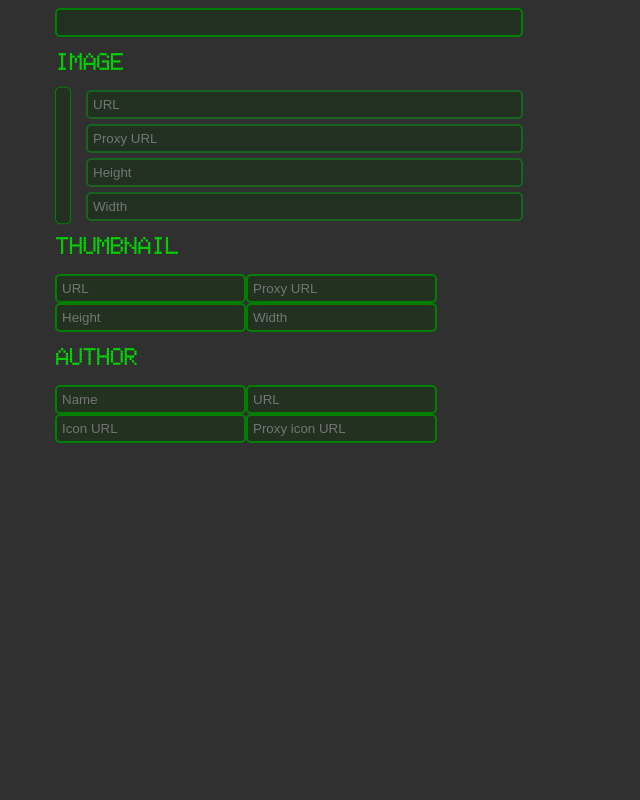
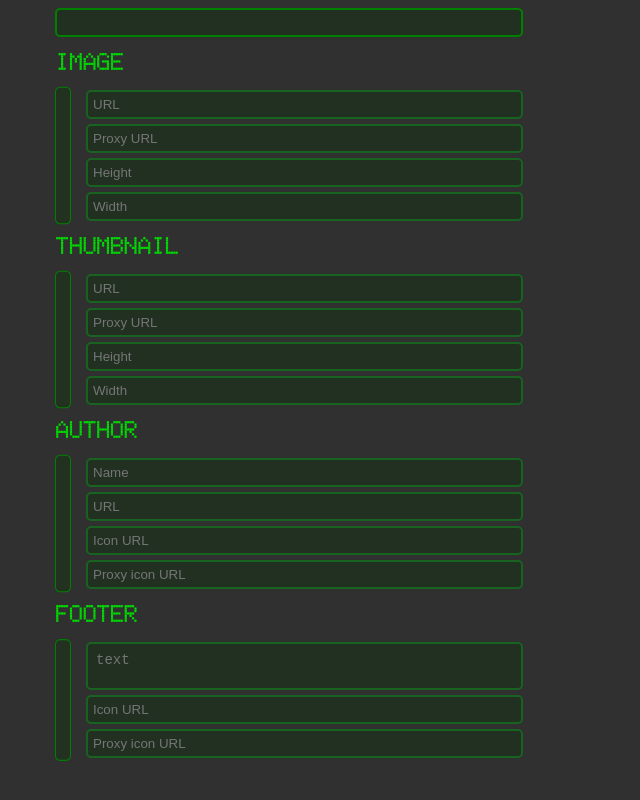
Before and after one commit to rr1me/sn-project, a React (Create React App) app in the folder webpage/: page /embed in a window 1280 px wide. Shown: the part 926-1726 px from the top of the page, without its empty margins (0-640 px from the left). Before the commit the page ends 1424 px from the top, so only its background shows below. Built offline with nearby package versions, Linux system fonts and the light colour scheme.

Commit message:
author fields

```diff
--- a/webpage/src/Components/EmbedConstructor/EmbedConstructor.js
+++ b/webpage/src/Components/EmbedConstructor/EmbedConstructor.js
@@ -4,22 +4,18 @@
 import {useDispatch, useSelector} from "react-redux";
 import {embedActions} from "../redux/embedSlice";
 
-const {addField, removeField, setAnyField, setFieldBlock, setImageBlock, fourInputsReducer} = embedActions;
+const {addField, removeField, setAnyField, setFieldBlock, fourInputsReducer, setFooter} = embedActions;
 
 const EmbedConstructor = () => {
+    const dispatch = useDispatch();
+
+    const {title, description, url, color, fields, timestamp, image, thumbnail, author, footer} = useSelector(state => state.embedSlice);
+
     const handleAnyField = type => e => dispatch(setAnyField({type:type, value:e.target.value}));
-
-    const dispatch = useDispatch();
-    const {title, description, url, color, fields, timestamp, image, thumbnail, author} = useSelector(state => state.embedSlice);
 
     const addHandle = () => dispatch(addField());
 
-    // const handleImageBlock = type => e => {
-    //     dispatch(setImageBlock({
-    //         type: type,
-    //         value: e.target.value
-    //     }))
-    // }
+    const footerHandler = type => e => dispatch(setFooter({type:type, value:e.target.value}))
 
     return (
         <div className='embedConstructor'>
@@ -33,7 +29,7 @@
                 Color
                 <input className='colorPicker' type='color' value={color} onChange={handleAnyField('color')}/>
                 Fields
-                <div className='fields'>
+                <div className='fields block'>
                     <div className='tab'/>
                     <div className='actualFields'>
                         {fields.map((v,i) => <Field key={i} id={v.id} index={i} title={v.title} text={v.text} inline={v.inline} dispatch={dispatch}/>)}
@@ -43,25 +39,28 @@
                 Timestamp
                 <input type='text' value={timestamp} onChange={handleAnyField('timestamp')}/>
                 Image
-                <div className='image'>
+                <div className='image block'>
                     <div className='tab'/>
-                    {/*<div className='imageFields'>*/}
-                    {/*    <input type='text' placeholder='URL' value={image.url} onChange={handleImageBlock('url')}/>*/}
-                    {/*    <input type='text' placeholder='Proxy URL' value={image.proxy} onChange={handleImageBlock('proxy')}/>*/}
-                    {/*    <input type='text' placeholder='Height' value={image.height} onChange={handleImageBlock('height')}/>*/}
-                    {/*    <input type='text' placeholder='Width' value={image.width} onChange={handleImageBlock('width')}/>*/}
-                    {/*</div>*/}
                     <FourInputsElement object={image} state={'image'} dispatch={dispatch}/>
                 </div>
                 Thumbnail
-                <div className='thumbnail'>
+                <div className='thumbnail block'>
                     <div className='tab'/>
                     <FourInputsElement object={thumbnail} state={'thumbnail'} dispatch={dispatch}/>
                 </div>
                 Author
-                <div className='author'>
+                <div className='author block'>
                     <div className='tab'/>
                     <FourInputsElement object={author} state={'author'} dispatch={dispatch} isAuthor={true}/>
+                </div>
+                Footer
+                <div className='footer block'>
+                    <div className='tab'/>
+                    <div className='footerFields'>
+                        {useMemoArea(footer.text, footerHandler('text'), 'textarea', 'text')}
+                        <input type='text' placeholder='Icon URL' value={footer.icon_url} onChange={footerHandler('icon_url')}/>
+                        <input type='text' placeholder='Proxy icon URL' value={footer.proxy_icon_url} onChange={footerHandler('proxy_icon_url')}/>
+                    </div>
                 </div>
             </div>
         </div>
--- a/webpage/src/Components/EmbedConstructor/EmbedConstructor.sass
+++ b/webpage/src/Components/EmbedConstructor/EmbedConstructor.sass
@@ -14,9 +14,18 @@
     &:focus
       border-color: $gray
 
-  @mixin block
+  .block
     display: flex
     gap: 15px
+    > *
+      &:last-child
+        display: flex
+        flex-direction: column
+        gap: 5px
+        width: 100%
+        input
+          border: 2px solid var(--color-mid-green)
+
     .tab
       z-index: -1
       background-color: var(--bg-color-extradark-green)
@@ -32,21 +41,13 @@
 
     width: 40%
 
+    .footer
+      .footerFields
+        textarea
+          border: 2px solid var(--color-mid-green)
+
     .image
-
-      @include block
-      //width: 0
-
-
       .imageFields
-        //padding: 5px
-        display: flex
-        flex-direction: column
-        width: 100%
-        gap: 5px
-
-      input
-        border: 2px solid var(--color-mid-green)
 
 
     input
@@ -66,31 +67,15 @@
     .textarea
       font-size: 14px
       height: 12px
-
-      //z-index: 1
-      //resize: none
       padding: 8px
 
       border: $taBorder
-      //background-color: var(--bg-color-extradark-green)
-      //border-radius: var(--border-radius)
-
-
-      //color: white
       @include inputFields
 
 
     .fields
-      //display: flex
-      //gap: 15px
-      @include block
       .actualFields
-        display: flex
-        flex-direction: column
         gap: 15px
-
-        //padding: 5px
-        width: 100%
         .addBtn
           padding: 10px
           width: 100%
@@ -118,15 +103,7 @@
             grid-row-start: 1
             grid-row-end: 4
           > textarea
-            //resize: none
-            //color: white
-            //z-index: 1
-            //background-color: var(--bg-color-extradark-green)
-
-            //border-radius: var(--border-radius)
             @include inputFields
 
-            //border: 2px solid #186320
             border: 2px solid var(--color-mid-green)
-
             padding: 7px
--- a/webpage/src/Components/redux/embedSlice.js
+++ b/webpage/src/Components/redux/embedSlice.js
@@ -36,7 +36,12 @@
         timestamp: '',
         image: fourInputsFieldTemplate(false),
         thumbnail: fourInputsFieldTemplate(false),
-        author: fourInputsFieldTemplate(true)
+        author: fourInputsFieldTemplate(true),
+        footer:{
+            text: '',
+            icon_url: '',
+            proxy_icon_url: ''
+        }
     },
     reducers: {
         setAnyField(state, {payload}){
@@ -53,14 +58,14 @@
             const {index, type, value} = payload;
             state.fields[index][type] = value;
         },
-        setImageBlock(state, {payload}){
-            const {type, value} = payload;
-            state.image[type] = value;
-        },
         fourInputsReducer(state, {payload}){
             const {state:stateName, type, value} = payload;
             console.log(stateName, type, value);
             state[stateName][type] = value
+        },
+        setFooter(state, {payload}){
+            const {type, value} = payload;
+            state.footer[type] = value;
         }
     }
 });
```
